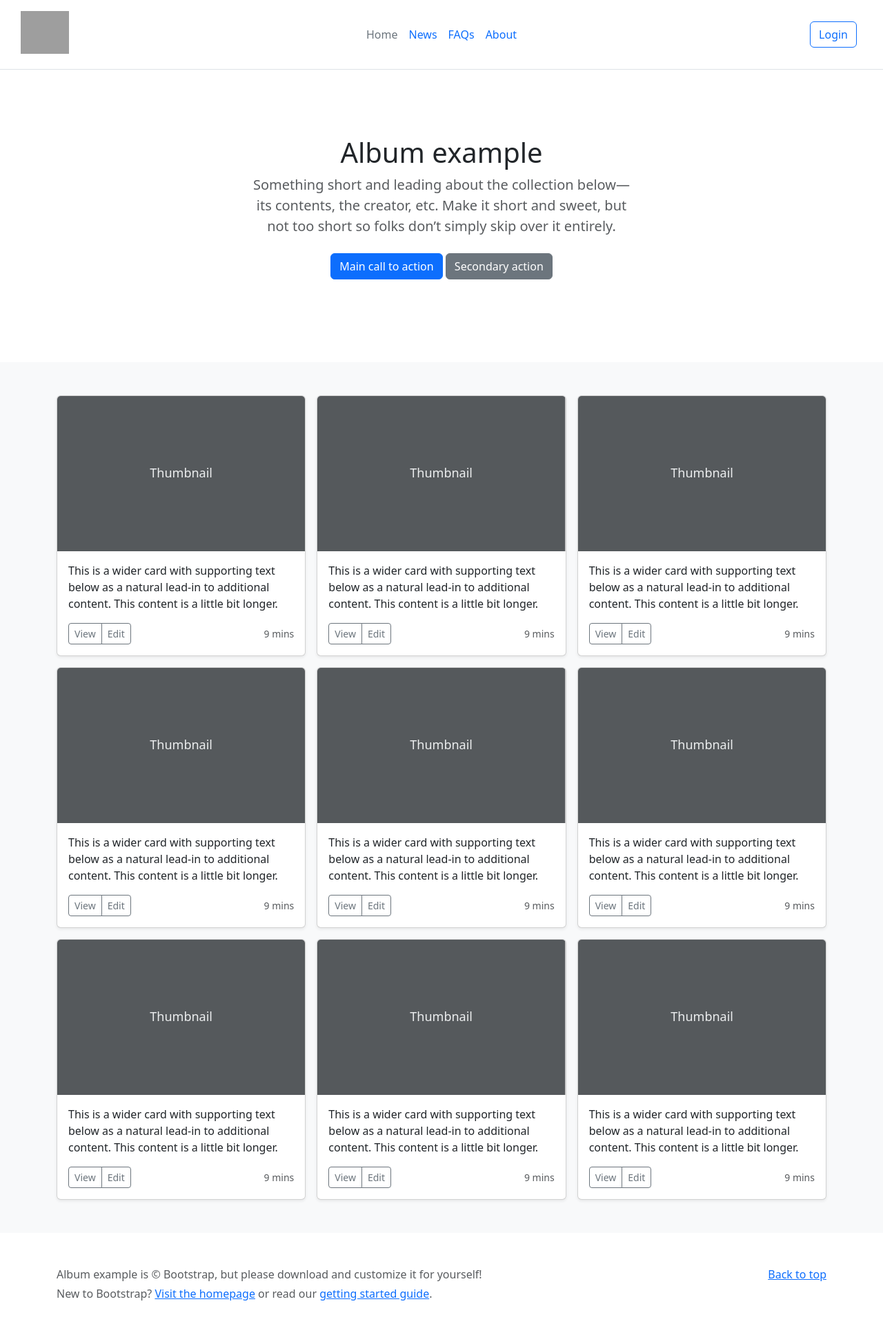
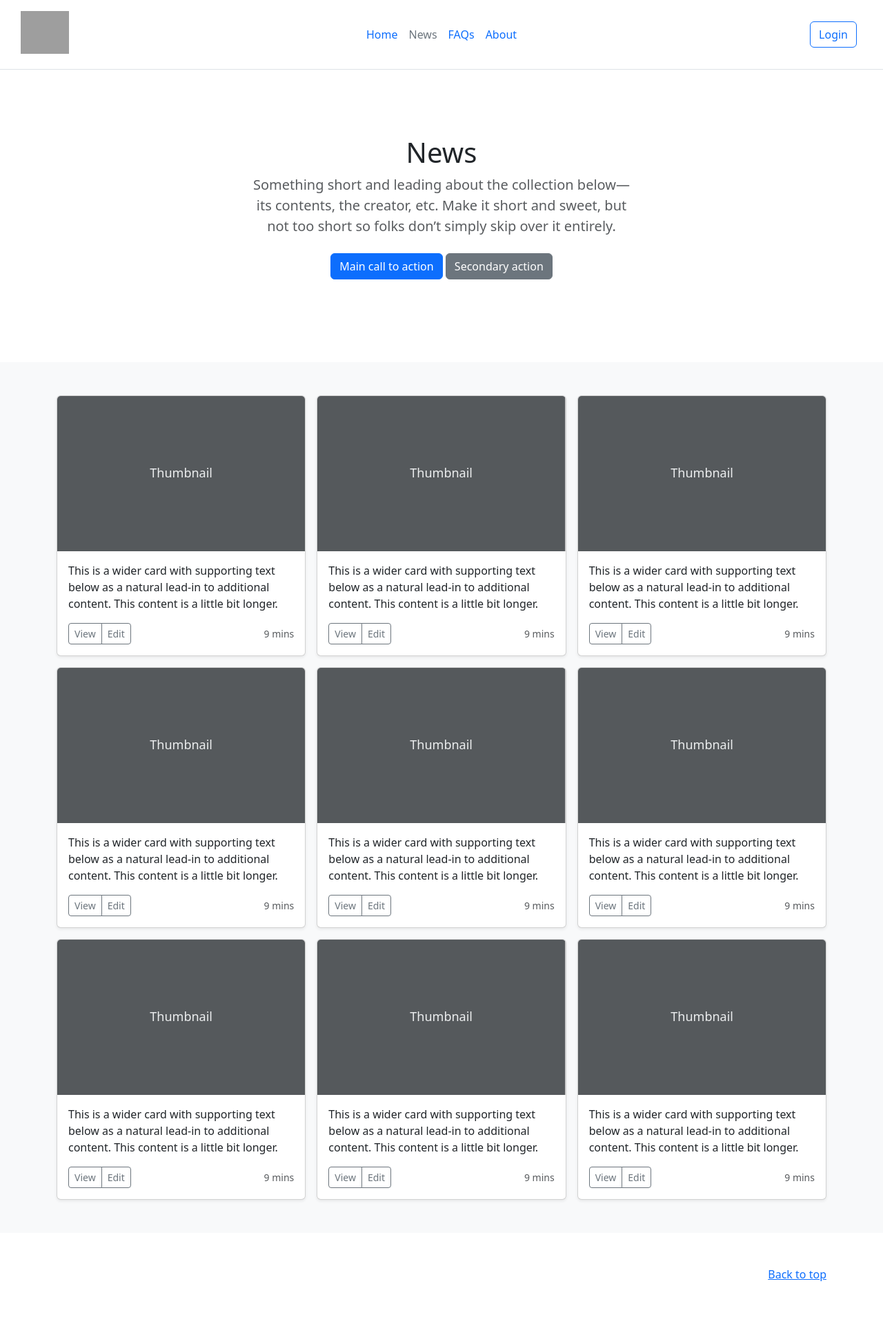
Before and after one commit to EdsonCuevas/Ecomania-Blogweb, a PHP site: page /news.php in a window 1280 px wide. Shown: the whole page at 69% size. After the commit the page ends 1857 px from the top, so only its background shows below. Run offline with PHP 8.4, Linux system fonts and the light colour scheme; some libraries are stand-ins or nearby versions; grey boxes are pictures that could not be loaded.

Commit message:
add news routes and header

```diff
--- a/app/pages/home.php
+++ b/app/pages/home.php
@@ -102,8 +102,8 @@
       </div>
 
       <ul class="nav col-12 col-md-auto mb-2 justify-content-center mb-md-0">
-        <li><a href="#" class="nav-link px-2 link-secondary">Home</a></li>
-        <li><a href="#" class="nav-link px-2">News</a></li>
+        <li><a href="<?=ROOT?>/home" class="nav-link px-2 link-secondary">Home</a></li>
+        <li><a href="<?=ROOT?>/news" class="nav-link px-2">News</a></li>
         <li><a href="#" class="nav-link px-2">FAQs</a></li>
         <li><a href="#" class="nav-link px-2">About</a></li>
       </ul>
--- a/app/pages/news.php
+++ b/app/pages/news.php
@@ -98,8 +98,8 @@
       </div>
 
       <ul class="nav col-12 col-md-auto mb-2 justify-content-center mb-md-0">
-        <li><a href="#" class="nav-link px-2 link-secondary">Home</a></li>
-        <li><a href="#" class="nav-link px-2">News</a></li>
+        <li><a href="<?=ROOT?>/home" class="nav-link px-2">Home</a></li>
+        <li><a href="#" class="nav-link px-2 link-secondary">News</a></li>
         <li><a href="#" class="nav-link px-2">FAQs</a></li>
         <li><a href="#" class="nav-link px-2">About</a></li>
       </ul>
@@ -117,7 +117,7 @@
   <section class="py-5 text-center container">
     <div class="row py-lg-5">
       <div class="col-lg-6 col-md-8 mx-auto">
-        <h1 class="fw-light">Album example</h1>
+        <h1 class="fw-light">News</h1>
         <p class="lead text-body-secondary">Something short and leading about the collection below—its contents, the creator, etc. Make it short and sweet, but not too short so folks don’t simply skip over it entirely.</p>
         <p>
           <a href="#" class="btn btn-primary my-2">Main call to action</a>
@@ -279,8 +279,6 @@
     <p class="float-end mb-1">
       <a href="#">Back to top</a>
     </p>
-    <p class="mb-1">Album example is &copy; Bootstrap, but please download and customize it for yourself!</p>
-    <p class="mb-0">New to Bootstrap? <a href="/">Visit the homepage</a> or read our <a href="../getting-started/introduction/">getting started guide</a>.</p>
   </div>
 </footer>
 <script src="<?=ROOT?>/../public/assets/bootstrap/js/bootstrap.bundle.min.js"></script>
```
